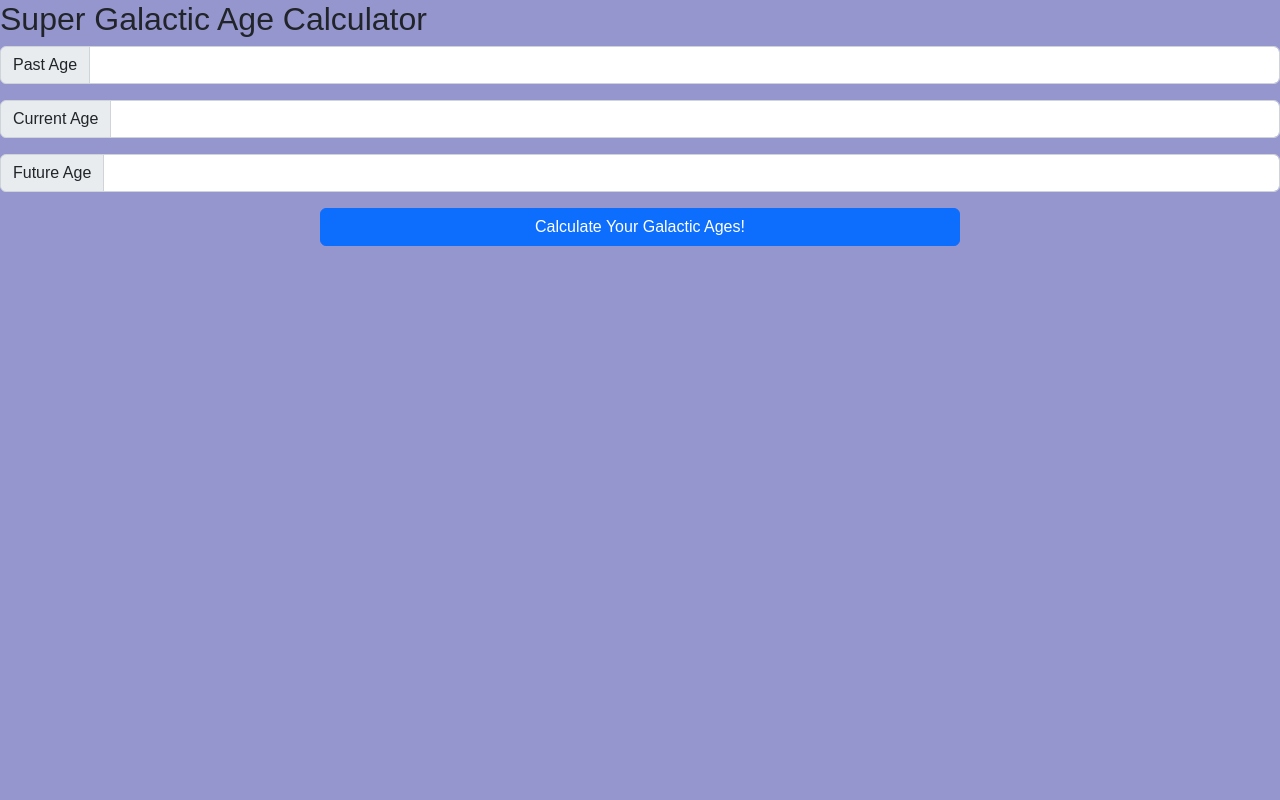
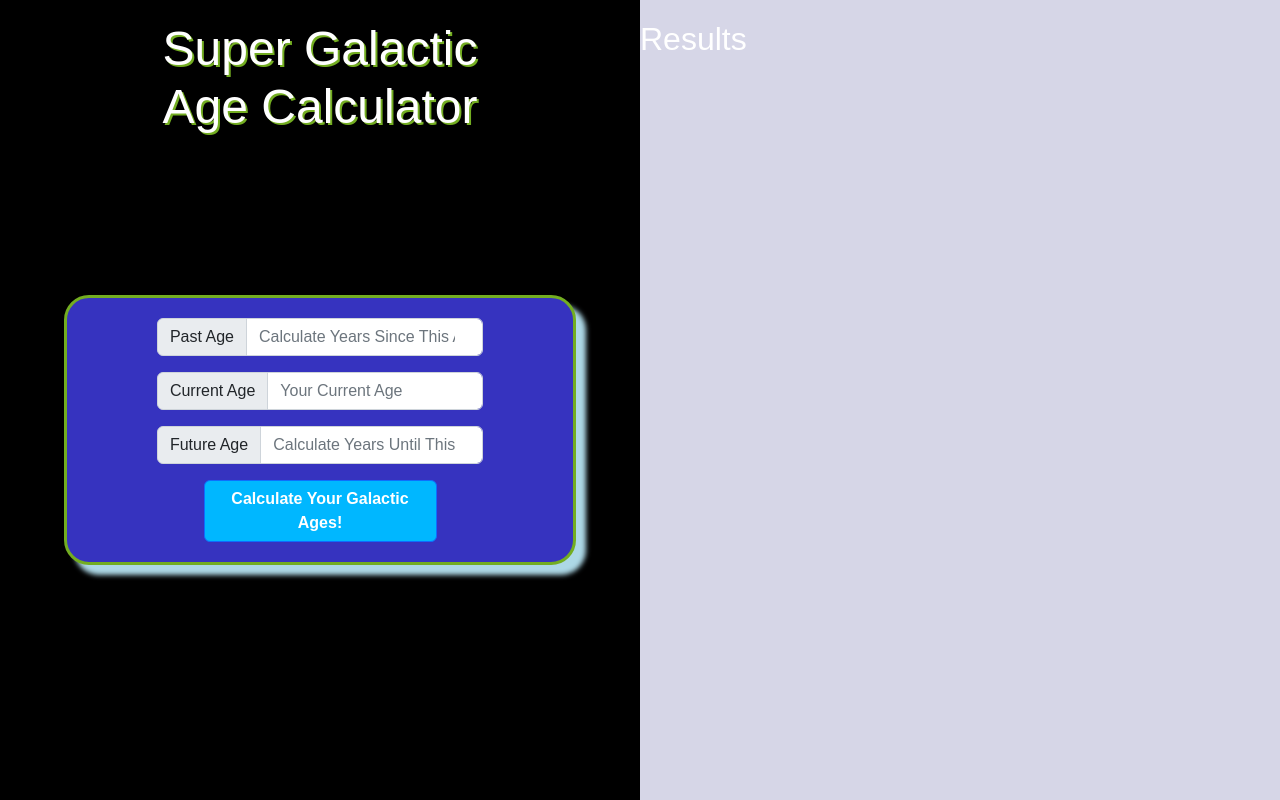
Before and after one commit to SierraProgramPioneer/super-galactic-age-calculator, a website built with webpack: page src/index.html in a window 1280 px wide. Built offline with nearby package versions, Linux system fonts and the light colour scheme.

Commit message:
Add css and html styles to calculator section

```diff
--- a/src/css/styles.css
+++ b/src/css/styles.css
@@ -1,4 +1,57 @@
 body {
-    background-color: rgb(150, 150, 207);
+    background-color: rgb(214, 214, 231);
     font-family: arial;
+    color: white;
+    padding: 15px;
 }
+
+#ageCalculator {
+
+    text-shadow: 2px 2px #73AD21;
+    font-size: 48px;
+}
+
+.column {
+    height: 100%;
+    width: 50%;
+    position: fixed;
+    z-index: 1;
+    top: 0;
+    overflow-x: hidden;
+    padding-top: 20px;
+}
+
+.left {
+    left: 0;
+    background-color: black;
+}
+
+.right {
+    right: 0;
+}
+
+
+#form-area {
+    margin-top: 20dvh;
+    margin-left: 10%;
+    margin-right: 10%;
+    padding: 30px;
+    background-color: rgb(54, 51, 191);
+    border-radius: 25px;
+    border: 3px solid #73AD21;
+    padding: 20px;
+    box-shadow: 10px 10px 5px lightblue;
+}
+
+
+.input-group.mb-3 {
+    padding-left: 15%;
+    padding-right: 15%;
+    align-items: center;
+}
+
+
+.btn.btn-primary {
+    background-color: rgb(0, 183, 255);
+    font-weight: bold;
+}
--- a/src/index.html
+++ b/src/index.html
@@ -9,29 +9,38 @@
 </head>
 
 <body>
-    <h2>Super Galactic Age Calculator</h2>
+
+    <div class="column left">
+        <h1 class="text-center" id="ageCalculator">Super Galactic <br>Age Calculator</h1>
+        <div id="form-area">
+
             <form id="spaceAge">
 
                 <div class="input-group mb-3">
                     <span class="input-group-text">Past Age</span>
-            <input type="number" class="form-control" id="pastEarthAge" aria-describedby="pastEarthAge">
+                    <input type="number" class="form-control" id="pastEarthAge" aria-describedby="pastEarthAge" placeholder="Calculate Years Since This Age">
                 </div>
 
                 <div class="input-group mb-3">
                     <span class="input-group-text">Current Age</span>
-            <input type="number" class="form-control" id="currentEarthAge" aria-describedby="currentEarthAge">
+                    <input type="number" class="form-control" id="currentEarthAge" aria-describedby="currentEarthAge" placeholder="Your Current Age">
                 </div>
 
                 <div class="input-group mb-3">
                     <span class="input-group-text">Future Age</span>
-            <input type="number" class="form-control" id="futureEarthAge" aria-describedby="futureEarthAge">
+                    <input type="number" class="form-control" id="futureEarthAge" aria-describedby="futureEarthAge" placeholder="Calculate Years Until This Age">
                 </div>
 
                 <div class="d-grid gap-2 col-6 mx-auto">
                     <button class="btn btn-primary" type="submit">Calculate Your Galactic Ages!</button>
                 </div>
+            </form>
+        </div>
+    </div>
+    <div class="column right">
+        <h2>Results</h2>
+    </div>
 
-    </form>
 </body>
 
 </html>
```
Lines whose indentation alone changed are shown as unchanged.
